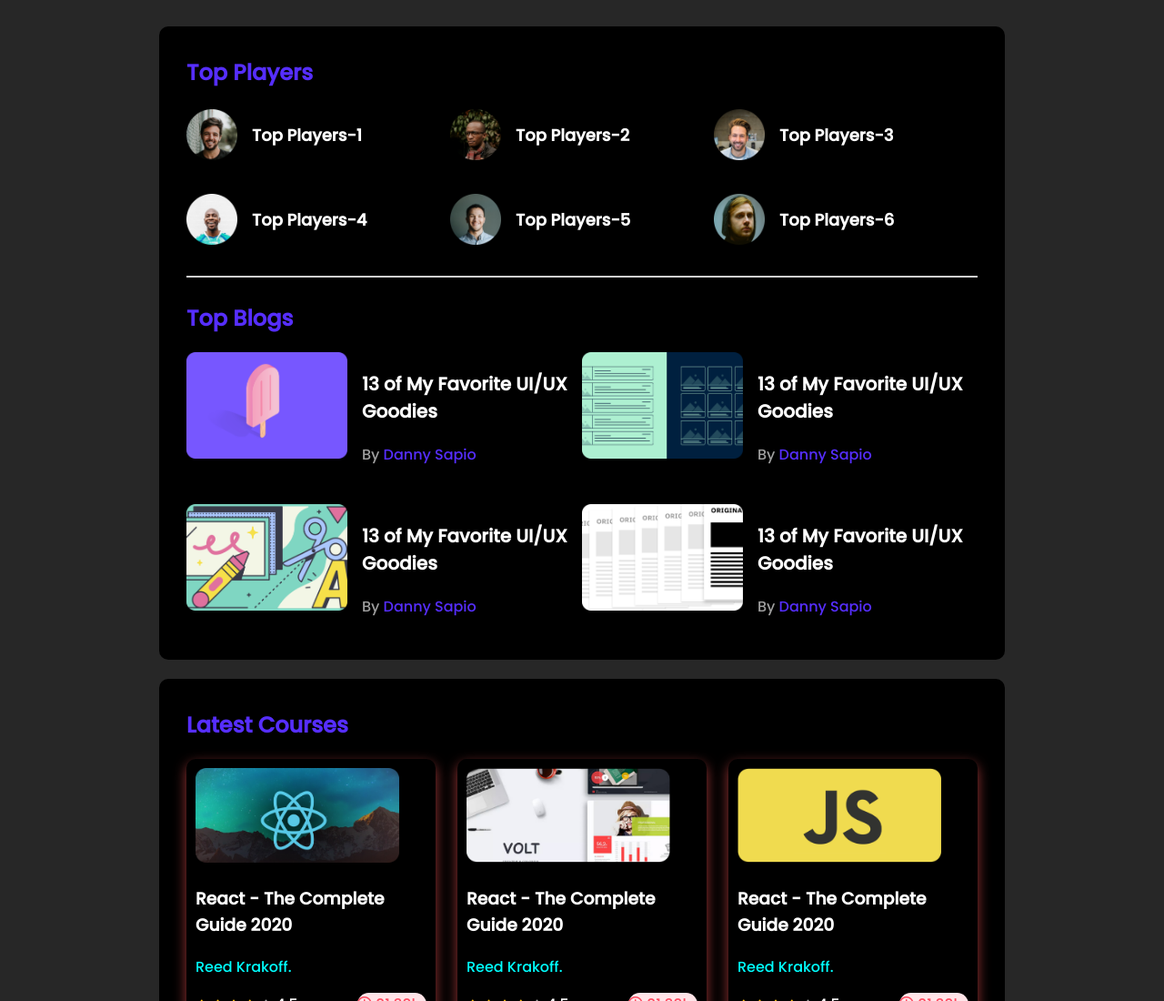
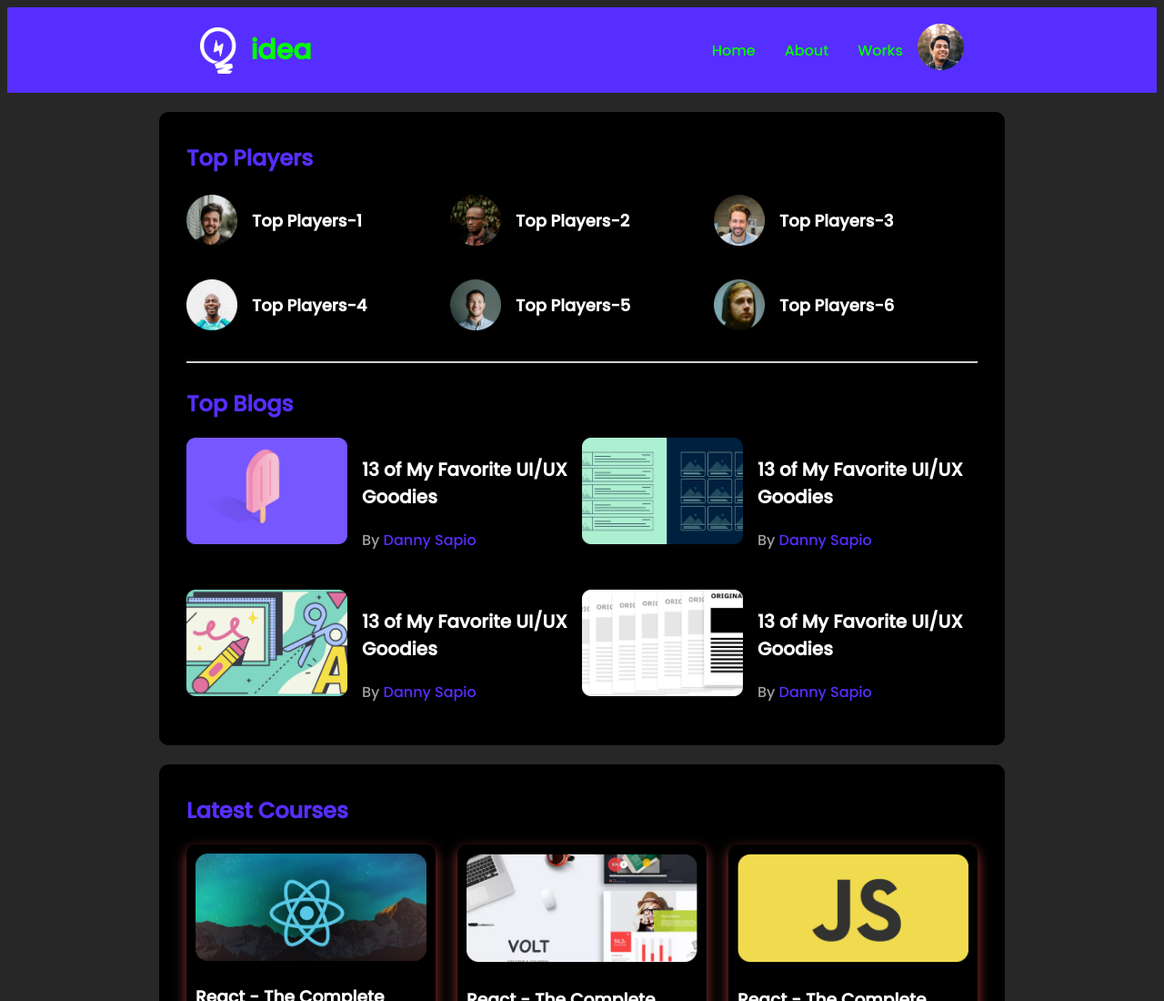
Before and after one commit to Nafis-Hasnat369/leader-board-css3, a plain HTML site: page index.html in a window 1280 px wide. Shown: the top 1100 px of the page at 91% size. Drawn offline with Linux system fonts and the light colour scheme.

Commit message:
header added

```diff
--- a/index.html
+++ b/index.html
@@ -14,7 +14,26 @@
 
 <body>
     <!-- header start -->
-    <header></header>
+    <header>
+        <div class="header">
+            <div class="left-nav">
+                <div class="ideas">
+                    <img src="images/icons/logo.png" alt="">
+                </div>
+                <div class="idea">
+                    <h2>idea</h2>
+                </div>
+            </div>
+            <div class="right-nav">
+                <div class="nav-item">Home</div>
+                <div class="nav-item">About</div>
+                <div class="nav-item">Works</div>
+                <div class="profile-logo">
+                    <img src="images/icons/profile.png" alt="">
+                </div>
+            </div>
+        </div>
+    </header>
     <!-- header end -->
     <main>
         <!-- top players and top blogs -->
--- a/styles/style.css
+++ b/styles/style.css
@@ -1,5 +1,45 @@
 /* font  */
 @import url('https://fonts.googleapis.com/css2?family=Poppins:wght@500&display=swap');
+/* ------------------
+    Header
+ ------------------- */
+ .header{
+    background-color:#562EFF;
+    height: 94px;
+    display: flex;
+    justify-content: space-around;
+    align-items: space-around;
+ }
+ .left-nav{
+    display: flex;
+ }
+ .ideas{
+    display: flex;
+    align-items: center;
+ }
+.ideas img{
+    width: 40.42px;
+    height: 51px;
+ }
+ .idea{
+    font-size: 20px;
+    color:lime;
+    border-left: 15px;
+    padding-left: 15px;
+ }
+ .right-nav{
+    display: flex;
+    align-items: center;
+ }
+ .nav-item{
+    padding:16px;
+    font-size: 16px;
+    color:lime;
+ }
+ .profile-logo img{
+    width: 51px;
+    height: 51px;
+ }
 /* common style or utilities */
 body{
     font-family: 'Poppins', sans-serif;
@@ -92,8 +132,7 @@ hr{
     border-radius: 10px;
 }
 .course .course-banner img{
-    width: 224px;
-    height: 104px;
+    width: 100%;
 }
 .course-author{
     color: aqua;
@@ -126,6 +165,13 @@ hr{
 ------------------ */
 
 @media only screen and (max-width:688px) {
+    .header{
+        width: 100%;
+    }
+    .right-nav{
+        display: grid;
+        grid-template-columns:repeat(2, 1fr);
+    }
     .container{
         width: 100%;
     }
```
